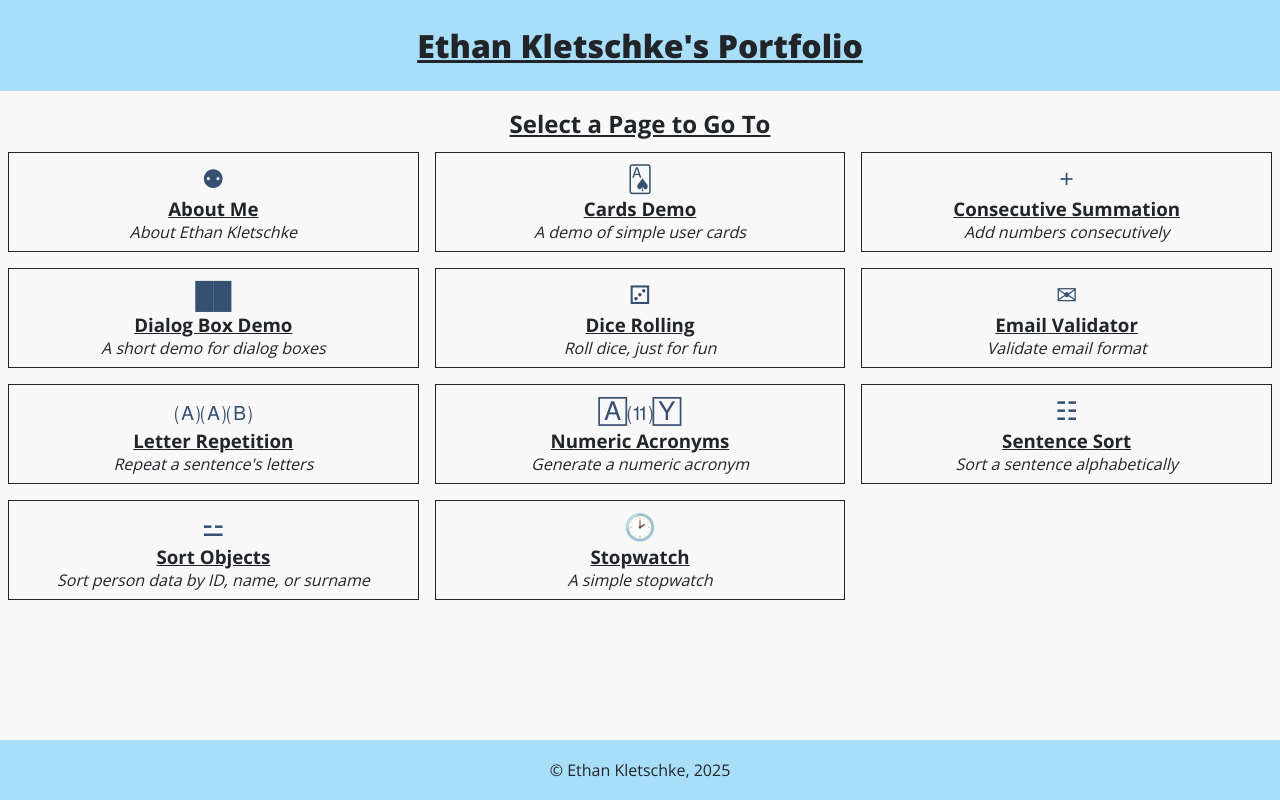
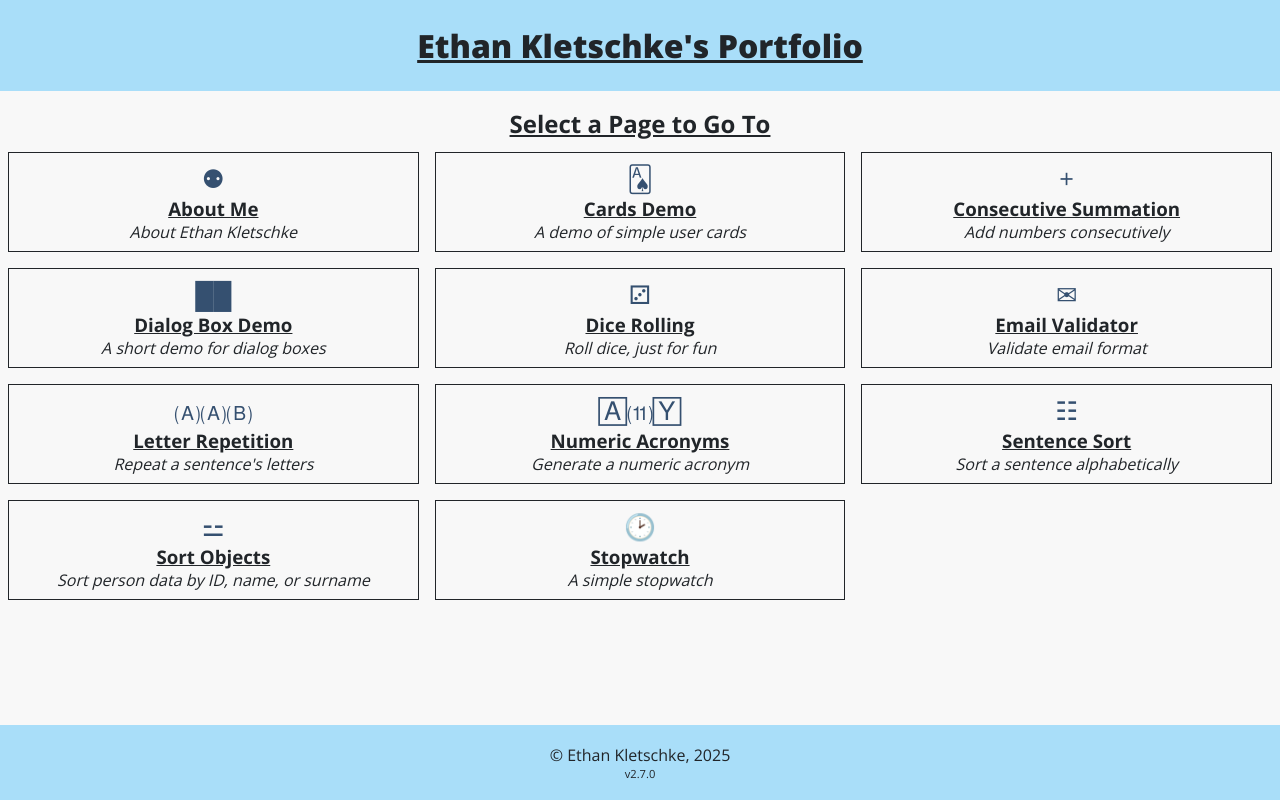
Before and after one commit to ethanKletschke/TSX-Portfolio-App, a React (Vite) app: page / in a window 1280 px wide. Built offline with nearby package versions, Linux system fonts and the light colour scheme.

Commit message:
feat: Add version number to footer

```diff
--- a/src/comps/general_UI/layout/Footer/Footer.module.css
+++ b/src/comps/general_UI/layout/Footer/Footer.module.css
@@ -14,3 +14,7 @@
   /* Full-width footer */
   width: 100%;
 }
+
+.foot > .version {
+  font-size: 0.7em;
+}
--- a/src/comps/general_UI/layout/Footer/Footer.tsx
+++ b/src/comps/general_UI/layout/Footer/Footer.tsx
@@ -5,7 +5,8 @@ export default function Footer() {
   return (
     <footer className={styles.foot}>
       {/* Footer copyright text */}
-      &copy; Ethan Kletschke, {/* Copyright year */ new Date().getFullYear()}
+      <p>&copy; Ethan Kletschke, {/* Copyright year */ new Date().getFullYear()}</p>
+      <p className={styles.version}>v2.7.0</p>
     </footer>
   );
 }
```
